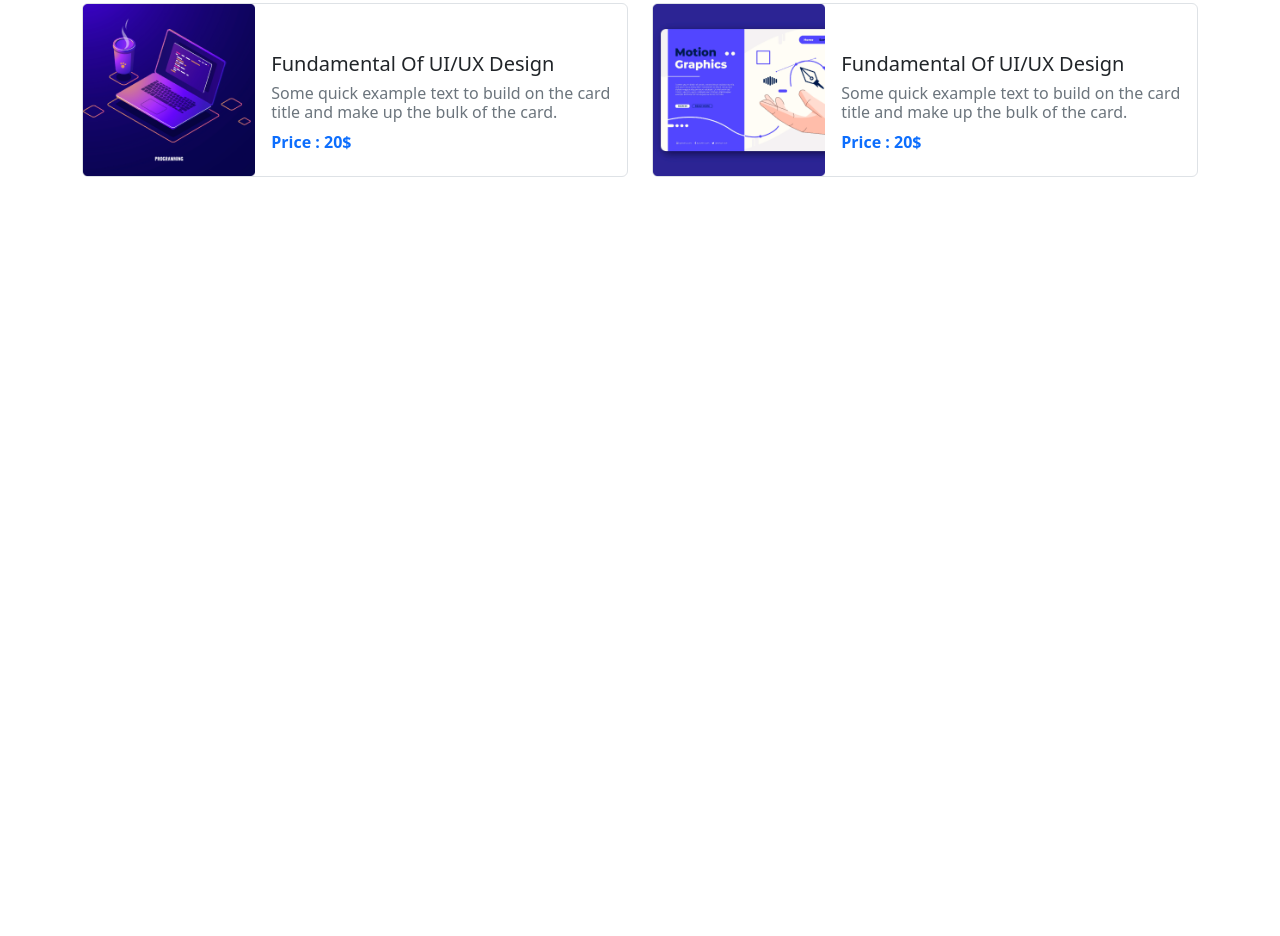
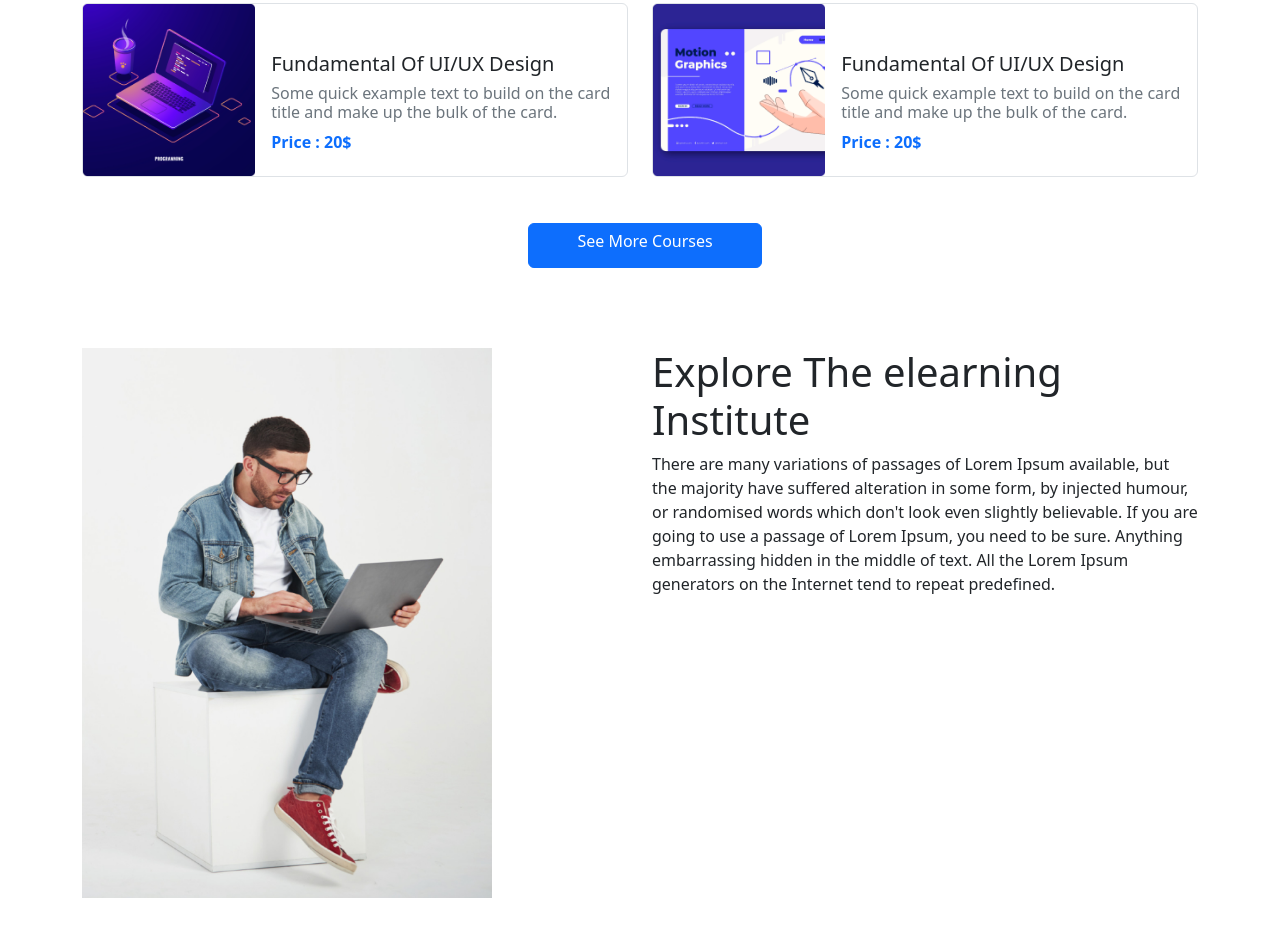
Before and after one commit to kamruzzaman22874/Assignment-3, a plain HTML site: page index.html in a window 1280 px wide. Shown: the part 1452-2388 px from the top of the page. Before the commit the page ends 1755 px from the top, so only its background shows below. Drawn offline with nearby package versions, Linux system fonts and the light colour scheme.

Commit message:
institute section added

```diff
--- a/index.html
+++ b/index.html
@@ -112,9 +112,9 @@
             <!-- Main Section Start  -->
 
             <main>
-                    <section class="container mt-5">
+                    <section class="container mt-5 ">
 
-                        <h1 class="text-center">Discover Our Popular <br> Courses</h1>
+                        <h1 class="text-center fw-bold">Discover Our Popular <br> Courses</h1>
                         <p class="text-center">It is a long established fact that a reader will be distracted by the readable <br> content of a page when looking at its layout.</p>
 
 
@@ -180,7 +180,7 @@
                                             <p class="text-primary fw-bold">Price : 20$</p>
                                     </div>
                                 </div>
-                                <div class="col-2 d-flex rounded border boreder-3 w-100 h-25 mt-3">
+                                <div class="col-2 d-flex rounded border boreder-3 w-100 h-25  mt-3">
                                     <div>
                                         <img class="h-100" src="/images/course/course-6.png" alt="">
                                     </div>
@@ -191,16 +191,52 @@
                                             <p class="text-primary fw-bold">Price : 20$</p>
                                     </div>
                                 </div>
+
+                            </div>
+
+
+                        </div>
+                        <div style="position: relative; top:-5rem; left: 40%;" class="btn btn-primary mx-auto px-5 py-2">
+                            <h1 class="h6">See More Courses</h1>
                         </div>
 
 
 
+
+
                     </section>
+                 <!-- Main Section  End   -->
+
+
+                 <!-- Explore Institute Section Start -->
+
+
+                    <section class="container mb-5">
+
+                            <div class="row">
+                                <div class="col-6">
+
+                                    <img class="img-fluid h-100 w-75" src="/images/working.png" alt="">
+                                </div>
+                                <div class="col-6">
+                                    <h1>Explore The elearning Institute</h1>
+                                    <p>There are many variations of passages of Lorem Ipsum available, but the
+                                        majority have suffered alteration in some form, by injected humour, or
+                                        randomised words which don't look even slightly believable. If you are going
+                                        to use a passage of Lorem Ipsum, you need to be sure.
+                                        Anything embarrassing hidden in the middle of text. All the Lorem Ipsum
+                                        generators on the Internet tend to repeat predefined.</p>
+
+                                </div>
+                            </div>
 
 
 
 
-                 <!-- Main Section  End   -->
+                    </section>
+                     <!-- Explore Institute Section  End -->
+
+
             </main>
 
 
```
